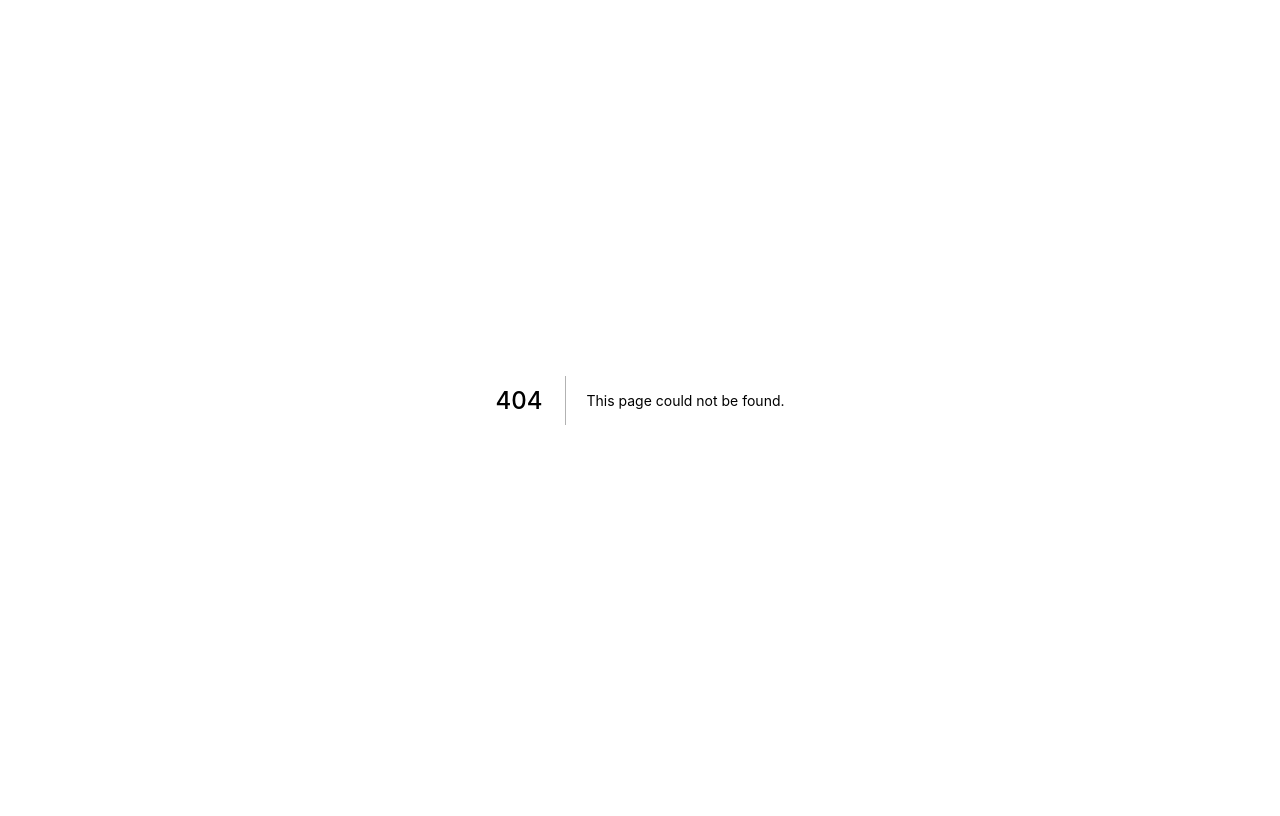
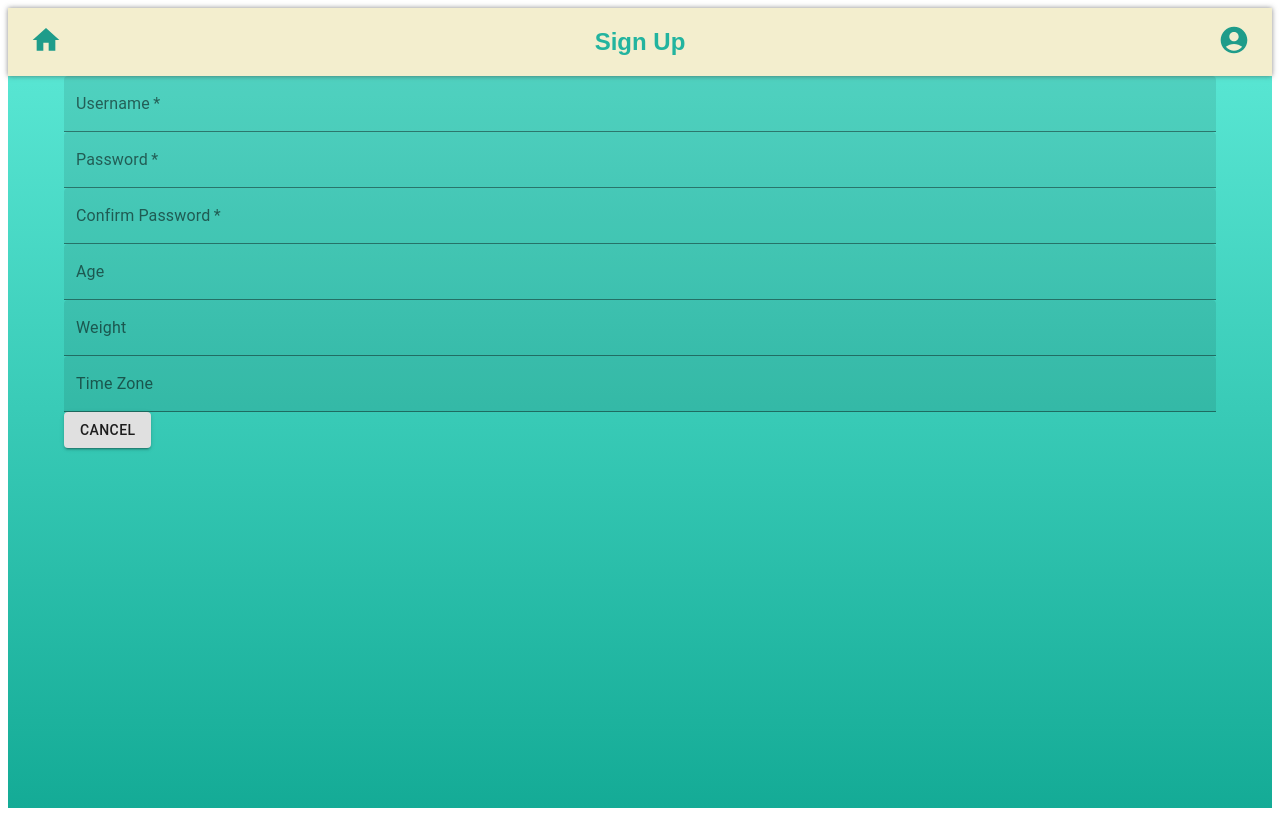
Before and after one commit to PartyHaus54/sugarChart, a Next.js app: page /signup in a window 1280 px wide. Before the commit this address had no page. Built offline with nearby package versions, Linux system fonts and the light colour scheme.

Commit message:
User Signup Page with nagivagation to/from

```diff
--- a/components/Charts/Chart/index.jsx
+++ b/components/Charts/Chart/index.jsx
@@ -54,7 +54,7 @@ const Chart = ({timeRange, readings}) => {
       rangeMin: null,
       rangeMax: 50
     }
-  }
+  };
 
   const glucoseLevelRanges = [
     {
--- /dev/null
+++ b/components/SignUp/SignUp.jsx
@@ -0,0 +1,96 @@
+import React, {useState, useEffect} from 'react';
+import styled from '@emotion/styled';
+
+
+import { useRouter } from 'next/router';
+
+import Button from '@material-ui/core/Button';
+import TextField from '@material-ui/core/TextField';
+
+const StyledSignUpDiv = styled.div`
+`;
+
+const SignUp = () => {
+  const [username, setUsername] = useState('');
+  const [password, setPassword] = useState('');
+  const [passwordConfirmation, setPasswordConfirmation] = useState('');
+  const [age, setAge] = useState(18);
+  const [weight, setWeight] = useState(150);
+  const [timezone, setTimeZone] = useState('-7');
+
+  const router = useRouter();
+  return (
+    <StyledSignUpDiv>
+      <TextField
+        required
+        id='username'
+        label='Username'
+        variant='filled'
+        fullWidth
+        onChange={(e) => {
+          setUsername(e.target.value);
+        }}
+      />
+      <TextField
+        required
+        id='password'
+        label='Password'
+        variant='filled'
+        fullWidth
+        onChange={(e) => {
+          setPassword(e.target.value);
+        }}
+      />
+      <TextField
+        required
+        id='confirm-password'
+        label='Confirm Password'
+        variant='filled'
+        fullWidth
+        onChange={(e) => {
+          setPasswordConfirmation(e.target.value);
+        }}
+      />
+      <TextField
+        id='age'
+        label='Age'
+        type='number'
+        variant='filled'
+        fullWidth
+        onChange={(e) => {
+          setAge(e.target.value);
+        }}
+      />
+      <TextField
+        id='weight'
+        label='Weight'
+        type='number'
+        variant='filled'
+        fullWidth
+        onChange={(e) => {
+          setWeight(e.target.value);
+        }}
+      />
+      <TextField
+        id='time-zone'
+        label='Time Zone'
+        variant='filled'
+        fullWidth
+        onChange={(e) => {
+          setTimeZone(e.target.value);
+        }}
+      />
+      <Button
+        variant='contained'
+        onClick={e => {
+          e.preventDefault();
+          router.push('/');
+        }}
+      >
+        Cancel
+      </Button>
+    </StyledSignUpDiv>
+  )
+}
+
+export default SignUp;
--- /dev/null
+++ b/pages/signup.js
@@ -0,0 +1,24 @@
+import Head from 'next/head';
+
+import PageTemplate from '../components/PageTemplate';
+import SignUp from '../components/SignUp/SignUp.jsx';
+
+const SignUpPage = () => {
+  return (
+    <div>
+      <Head>
+        <title>Sugar Chart Home</title>
+        <meta name='description' content='Generated by create next app' />
+        <meta
+          name='viewport'
+          content='minimum-scale=1, initial-scale=1, width=device-width'
+        />
+      </Head>
+      <main>
+        <PageTemplate title='Sign Up' content={<SignUp />} />
+      </main>
+    </div>
+  )
+}
+
+export default SignUpPage;
```
Also changed, not shown: components/LogIn/index.jsx (+34 -6 lines), pages/charts.js (indentation only).
